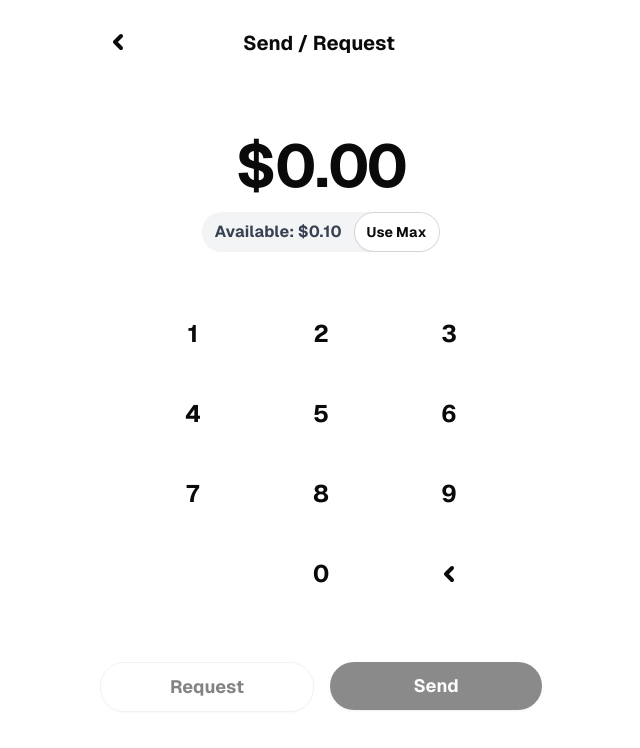
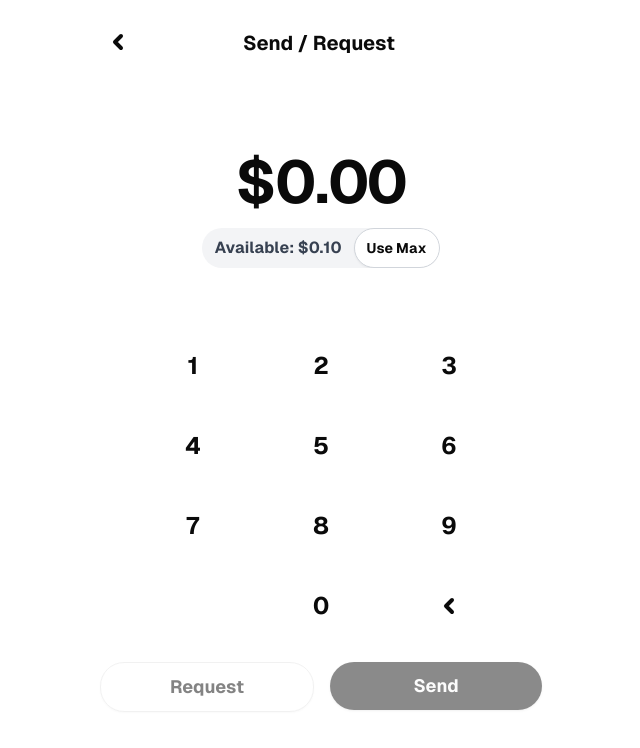
Before and after one commit to polarityorg/spark-landing, a Next.js app: page /wallet/send in a window 1280 px wide. Shown: the top 748 px of the page, without its empty margins (319-959 px from the left). Built offline with nearby package versions, Linux system fonts and the light colour scheme.

Commit message:
Move keypad down

```diff
--- a/app/wallet/send/page.tsx
+++ b/app/wallet/send/page.tsx
@@ -69,7 +69,7 @@ export default function SendRequestPage() {
         initial={{ opacity: 0, y: 20 }}
         animate={{ opacity: 1, y: 0 }}
         transition={{ duration: 0.5, delay: 0.2 }}
-        className="flex-grow flex flex-col justify-between px-6 py-8">
+        className="flex-grow flex flex-col justify-between px-6 pt-8">
         <div className="flex-grow flex flex-col justify-center items-center mb-8">
           <p className="text-6xl font-bold mb-4">
             <span className="tabular-nums">
```
